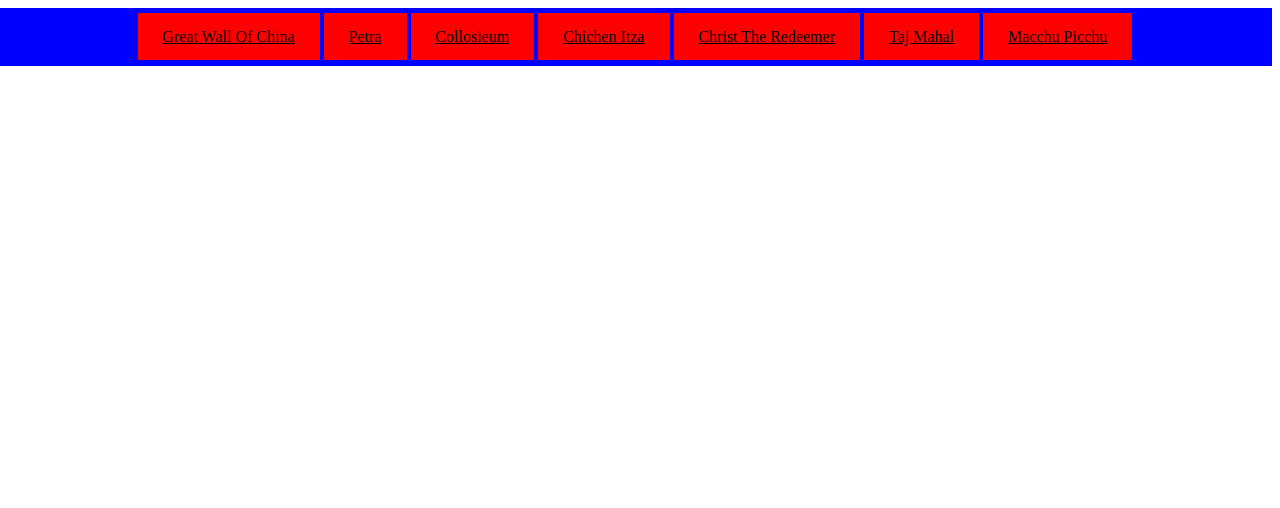
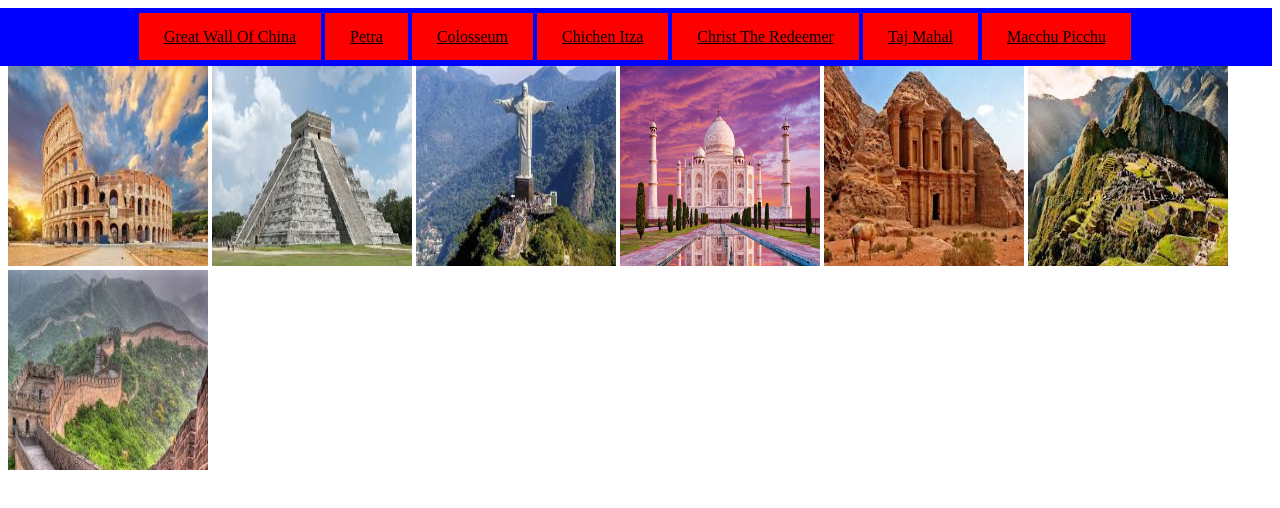
Before and after one commit to Jack1479/seven-wonders, a plain HTML site: page index.html in a window 1280 px wide. Drawn offline with Linux system fonts and the light colour scheme.

Commit message:
pictures

```diff
--- a/index.html
+++ b/index.html
@@ -9,10 +9,19 @@
     <div class="links">
 <a class="wall" href="china.html">Great Wall Of China</a>
 <a class="petra" href="petra.html">Petra</a>
-<a class="colo" href="collosieum.html">Collosieum</a>
+<a class="colo" href="collosieum.html">Colosseum</a>
 <a class="itza" href="itza.html">Chichen Itza</a>
 <a class="redeemer" href="redeemer.html">Christ The Redeemer</a>
 <a class="mahal" href="mahal.html">Taj Mahal</a>
 <a class="picchu" href="picchu.html">Macchu Picchu</a>
     </div>
 </div>
+
+
+<img src="images/colosseum.jpeg" style="width:200px; height:200px;">
+<img src="images/itza.jpeg" style="width:200px; height:200px;">
+<img src="images/redeem.jpeg" style="width:200px; height:200px;">
+<img src="images/mahal.jpg" style="width:200px; height:200px;">
+<img src="images/petra.jpeg" style="width:200px; height:200px;">
+<img src="images/picchu.jpeg" style="width:200px; height:200px;">
+<img src="images/wall china.jpeg" style="width:200px; height:200px;">
```
Also changed, not shown: images/colosseum.jpeg (added), images/itza.jpeg (added), images/mahal.jpg (added), images/petra.jpeg (added), images/picchu.jpeg (added), images/redeem.jpeg (added), images/wall china.jpeg (added).
